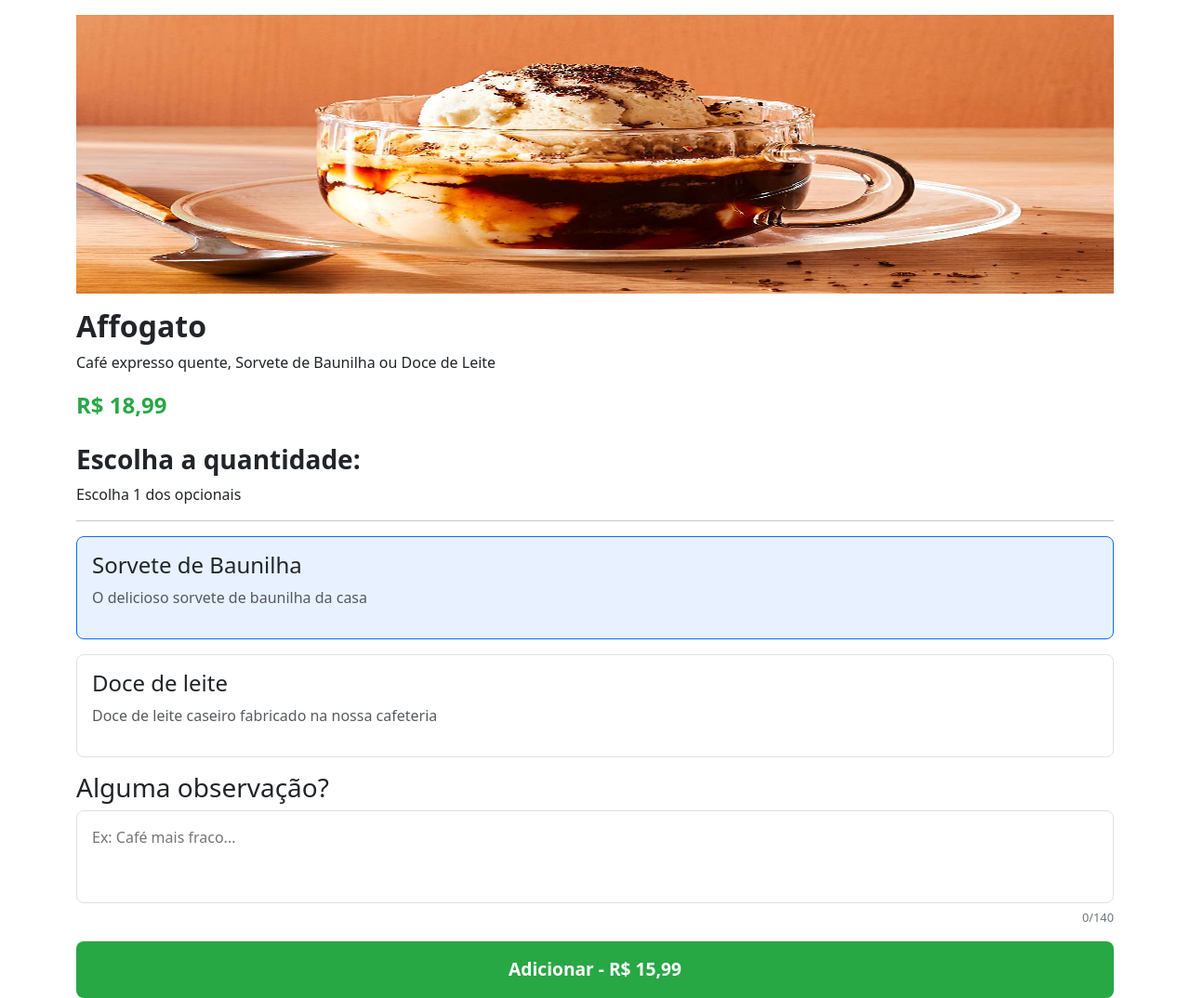
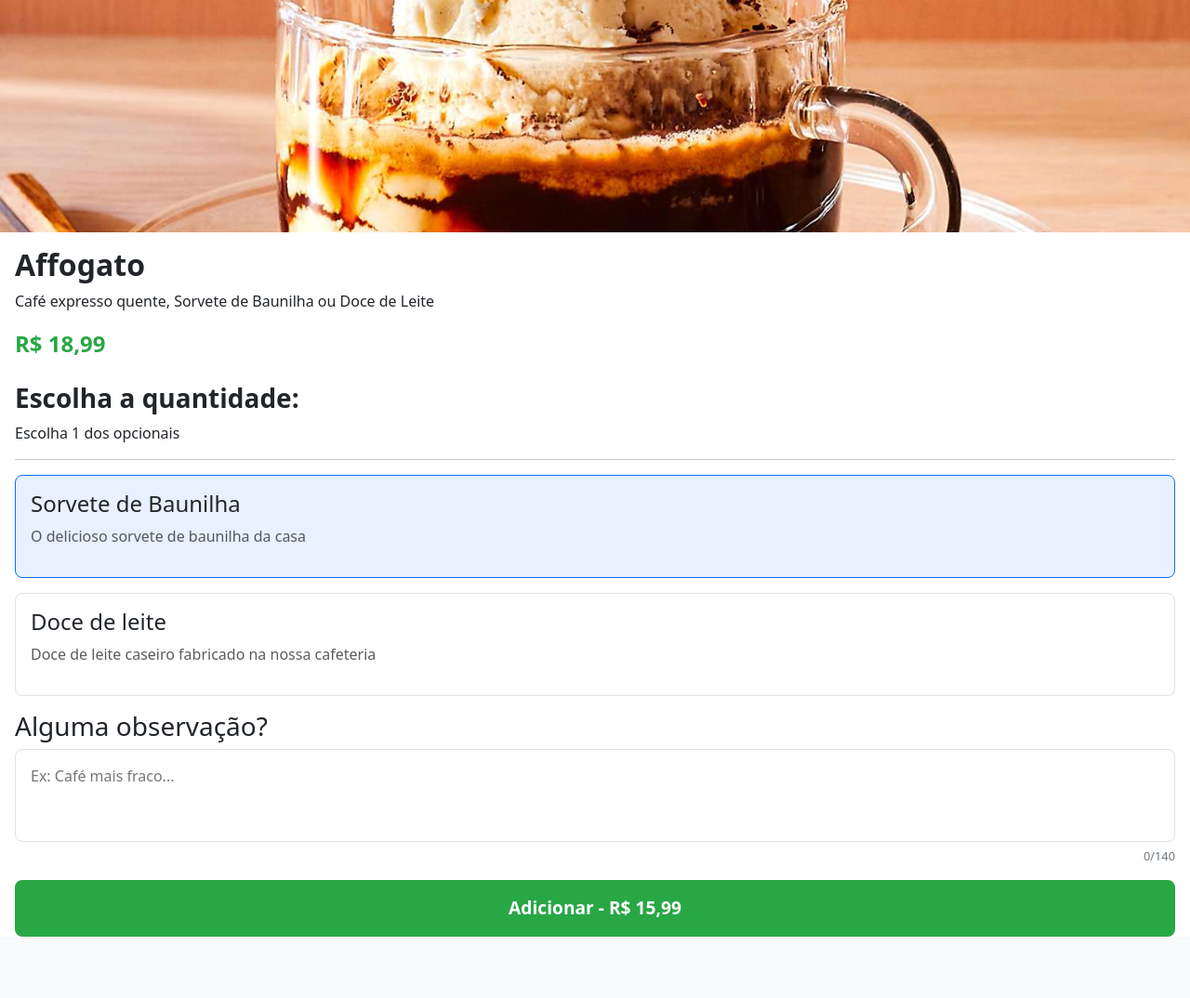
Before and after one commit to vbluuiza/projeto-cafeteria-cesar-school, a Python web app: template app/templates/pedido.html in a window 1280 px wide. Shown: the part 56-1130 px from the top of the page at 93% size. After the commit the page ends 1064 px from the top, so only its background shows below. Run offline with Jinja, Linux system fonts and the light colour scheme; the template is opened without the code that fills it, so the values that code supplies are empty.

Commit message:
💄 feat: Ajustes no estilo da página do pedido.html

```diff
--- a/app/static/css/pedido.css
+++ b/app/static/css/pedido.css
@@ -5,7 +5,8 @@
 
 .produto-image {
     width: 100%;
-    height: 300px;
+    height: 250px;
+    object-fit: cover;
 }
 
 .produto-titulo {
@@ -26,7 +27,7 @@
     margin: 1.5rem 0 0.5rem 0;
 }
 
-.opicao-card {
+.opcao-card {
     border: 1px solid #dee2e6;
     border-radius: 8px;
     padding: 1rem;
@@ -35,12 +36,12 @@
     transition: all 0.3s;
 }
 
-.opicao-card:hover {
+.opcao-card:hover {
     border-color: #0d6efd;
     background-color: #f8f9fa;
 }
 
-.opicao-card.selected {
+.opcao-card.selected {
     border-color: #0d6efd;
     background-color: #e7f1ff;
 }
--- a/app/static/js/pedidos_card_select.js
+++ b/app/static/js/pedidos_card_select.js
@@ -1,6 +1,6 @@
 // Inicio do código para seleção dos cards dos pedidos | By Lucca
 document.addEventListener('DOMContentLoaded', function() {
-    const optionCards = document.querySelectorAll('.opicao-card');
+    const optionCards = document.querySelectorAll('.opcao-card');
     optionCards.forEach(card => {
         card.addEventListener('click', () => {
             optionCards.forEach(c => c.classList.remove('selected'));
--- a/app/templates/pedido.html
+++ b/app/templates/pedido.html
@@ -23,12 +23,11 @@
         </div>
     </nav>
 
-    <div class="container mt-3">
+    <div class="product-header">
+        <img src="/app/static/img/afogato.jpg" class="produto-image" alt="Affogato">
+    </div>
 
-        <div class="product-header">
-            <img src="/app/static/img/afogato.jpg" class="produto-image" alt="Affogato">
-        </div>
-
+    <div class="px-3">
         <h1 class="produto-titulo">Affogato</h1>
         <p>Café expresso quente, Sorvete de Baunilha ou Doce de Leite</p>
         <div class="produto-preco">R$ 18,99</div>
@@ -37,12 +36,12 @@
         <p>Escolha 1 dos opcionais</p>
         <hr>
 
-        <div class="opicao-card selected">
+        <div class="opcao-card selected">
             <h4>Sorvete de Baunilha</h4>
             <p class="text-muted">O delicioso sorvete de baunilha da casa</p>
         </div>
 
-        <div class="opicao-card">
+        <div class="opcao-card">
             <h4>Doce de leite</h4>
             <p class="text-muted">Doce de leite caseiro fabricado na nossa cafeteria</p>
         </div>
@@ -56,11 +55,13 @@
         </button>
     </div>
 
+
     <script src="https://cdn.jsdelivr.net/npm/bootstrap@5.3.6/dist/js/bootstrap.bundle.min.js"
         integrity="sha384-j1CDi7MgGQ12Z7Qab0qlWQ/Qqz24Gc6BM0thvEMVjHnfYGF0rmFCozFSxQBxwHKO"
         crossorigin="anonymous"></script>
 
     <script src="/app/static/js/pedidos_card_select.js"></script>
 </body>
+
 </html>
 <!-- Fim do Código do Pedido | By: Lucca -->
```
